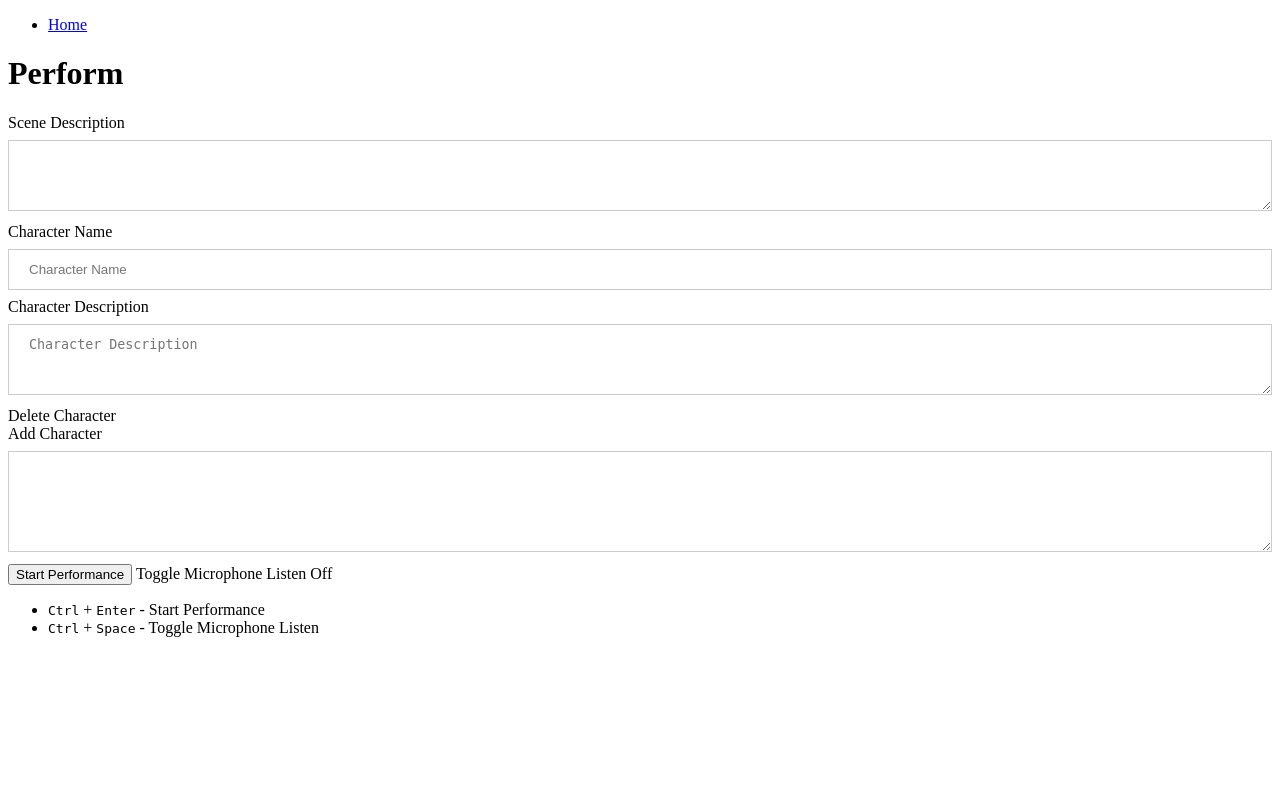
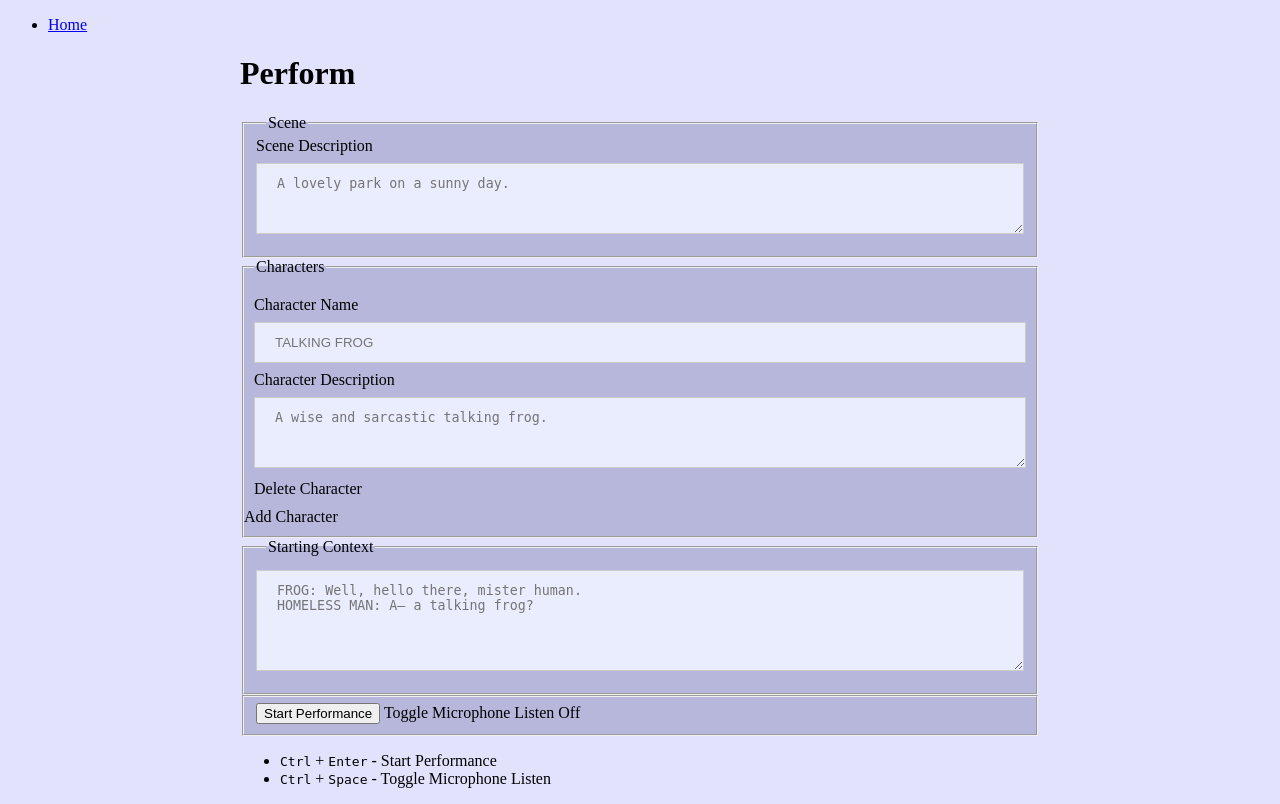
Before and after one commit to cammytown/bot-aukerman-ui, a Django app: page / in a window 1280 px wide. Before the commit the page ends 637 px from the top, so only its background shows below. Run offline with Django 4.2, Linux system fonts and the light colour scheme.

Commit message:
add some color and borders and such

```diff
--- a/src/bot_aukerman_ui/perform/static/perform/perform.css
+++ b/src/bot_aukerman_ui/perform/static/perform/perform.css
@@ -1,7 +1,58 @@
+body {
+	background-color: #e2e2fd;
+}
+
+/*.form-group.row {       */
+/*    display: flex;      */
+/*}                       */
+
+/*.form-group.row label { */
+/*    flex: 1;            */
+/*    padding-right: 10px;*/
+/*}                       */
+
+/*.form-group.row input { */
+/*    flex: 3;            */
+/*}                       */
+
 input, textarea {
-    width: 100%;
+	width: 100%;
     padding: 12px 20px;
     margin: 8px 0;
     box-sizing: border-box;
     border: 1px solid #ccc;
+	background-color: #eaedfe;
 }
+
+#content {
+	width: 100%;
+	max-width: 800px;
+	height: 100%;
+	margin: 0 auto;
+	padding: 0;
+	box-sizing: border-box;
+	border: 0;
+}
+
+fieldset {
+	/*border: 0;*/
+	background-color: #b6b7db;
+}
+
+fieldset.characters {
+	padding: 10px 0;
+}
+
+fieldset legend {
+	margin-left: 10px;
+}
+
+.characters .character {
+	padding: 10px;
+	/*margin-bottom: 20px;*/
+	/*background-color: #fafafa;*/
+}
+
+.characters .character:nth-child(even) {
+	background-color: #9da0ca;
+}
--- a/src/bot_aukerman_ui/perform/templates/perform/_add_character.html
+++ b/src/bot_aukerman_ui/perform/templates/perform/_add_character.html
@@ -7,7 +7,7 @@
 			class="form-control"
 			id="character_name"
 			name="character_names[]"
-			placeholder="Character Name">
+			placeholder="TALKING FROG">
 	</div>
 
 	<div class="form-group">
@@ -18,7 +18,7 @@
 			id="character_description"
 			name="character_descriptions[]"
 			rows="3"
-			placeholder="Character Description"></textarea>
+			placeholder="A wise and sarcastic talking frog."></textarea>
 	</div>
 
 	<a
--- a/src/bot_aukerman_ui/perform/templates/perform/index.html
+++ b/src/bot_aukerman_ui/perform/templates/perform/index.html
@@ -10,7 +10,6 @@
 {% block content_class %}perform{% endblock %}
 
 {% block content %}
-<div id="content">
 <form
 	class="performance"
 	hx-post="{% url 'start_performance' %}"
@@ -19,6 +18,9 @@
 >
 	<h1>Perform</h1>
 
+	<fieldset>
+		<legend>Scene</legend>
+
 		<label for="scene_description">Scene Description</label>
 
 		<textarea
@@ -26,12 +28,19 @@
 			id="scene_description"
 			name="scene_description"
 			rows="3"
-			placeholder="Scene Description">
-		</textarea>
+			placeholder="A lovely park on a sunny day."></textarea>
+	</fieldset>
+
+	<fieldset class="characters">
+		<legend>Characters</legend>
 
 		<div class="characters">
 			{% include "perform/_add_character.html" %}
 		</div>
+	</fieldset>
+
+	<fieldset>
+		<legend>Starting Context</legend>
 
 		<textarea
 			class="form-control"
@@ -39,9 +48,10 @@
 			name="context"
 			rows="5"
 			placeholder="FROG: Well, hello there, mister human.
-HOMELESS MAN: A— a talking frog?">
-		</textarea>
+HOMELESS MAN: A— a talking frog?"></textarea>
+	</fieldset>
 
+	<fieldset>
 		<button type="submit" class="btn btn-primary" id="start-performance">
 			Start Performance
 		</button>
@@ -56,6 +66,7 @@
 			Toggle Microphone Listen
 		</a>
 		<span id="microphone-status">Off</span>
+	</fieldset>
 </form>
 
 <div id="performance">
@@ -71,5 +82,4 @@
 			<kbd>Ctrl</kbd> + <kbd>Space</kbd> - Toggle Microphone Listen
 		</li>
 </div>
-</div>
 {% endblock %}
```
Lines whose indentation alone changed are shown as unchanged.
